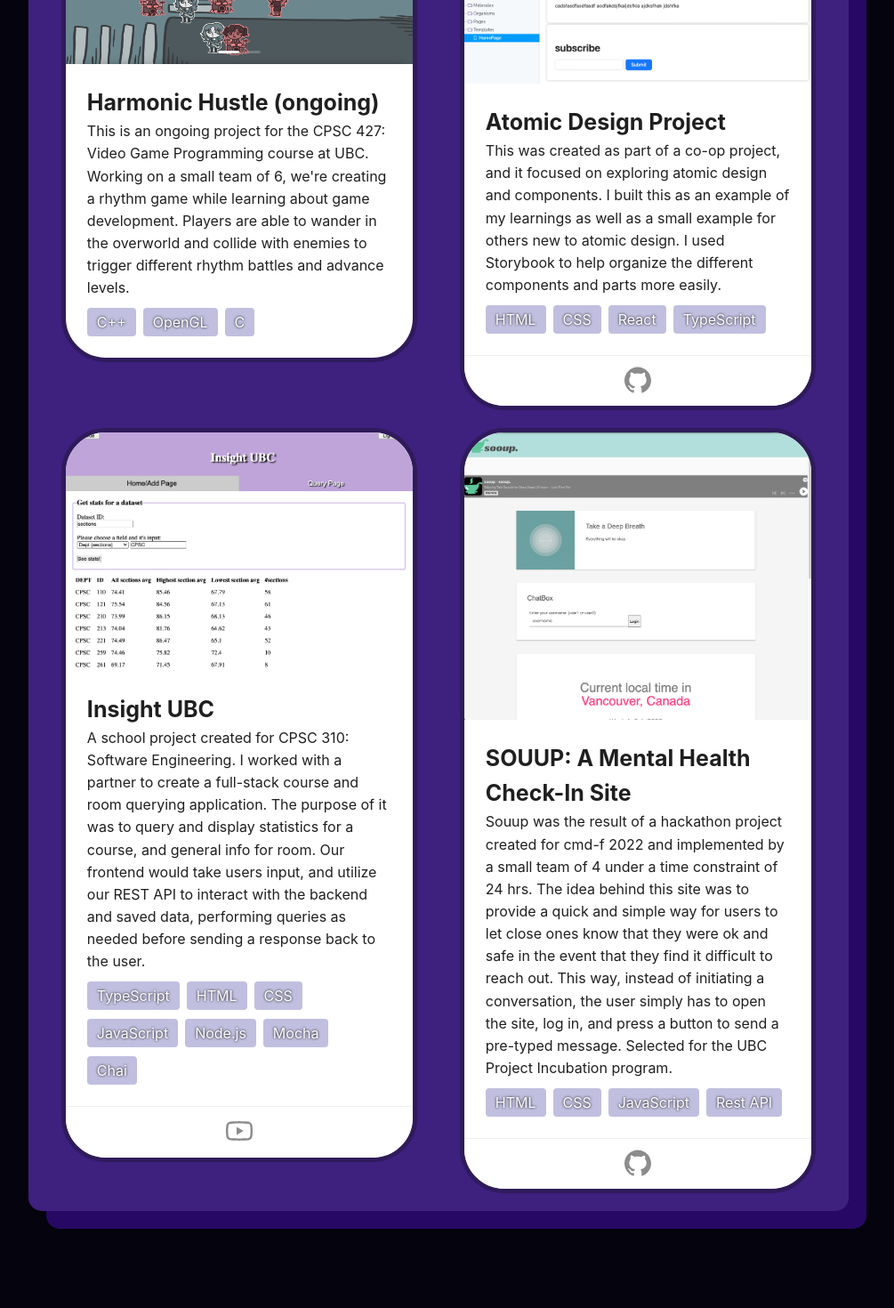
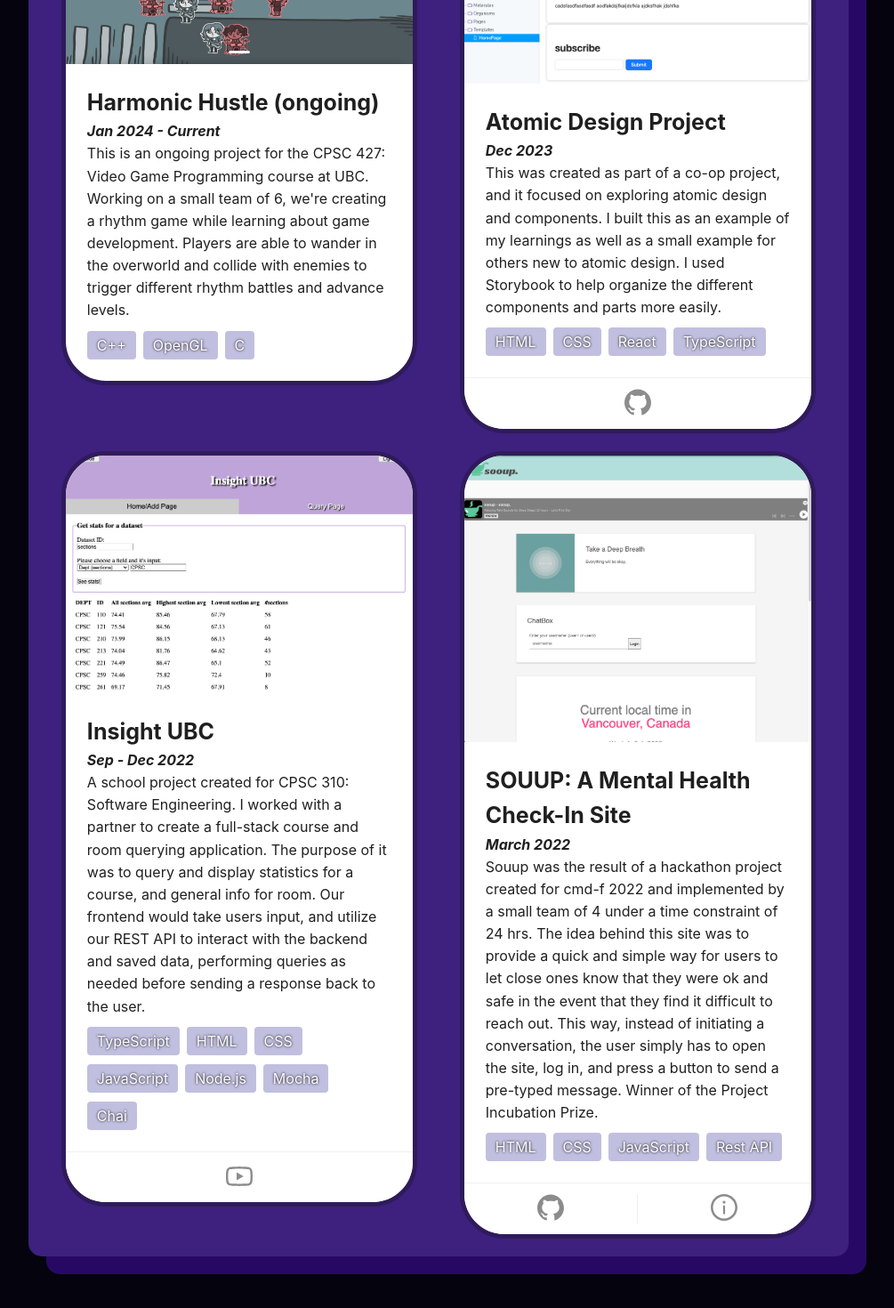
Before and after one commit to tc2780/Personal-Website-v2, a Next.js app: page / in a window 1280 px wide. Shown: the part 2120-3590 px from the top of the page at 89% size, without its empty margins (224-1229 px from the left). Built offline with nearby package versions, Linux system fonts and the light colour scheme.

Commit message:
adding project dates and removing carousel for now

```diff
--- a/src/app/page.tsx
+++ b/src/app/page.tsx
@@ -10,7 +10,7 @@ import { keyframes } from "@emotion/react";
 import dynamic from "next/dynamic";
 import Reveal from "react-awesome-reveal";
 
-
+// https://stackoverflow.com/questions/68596778/next-js-window-is-not-defined
 const DynamicNavBar = dynamic(() => import('@/components/navBar'),   { ssr: false })
 
 const customAnimation = keyframes`
--- a/src/components/featuredProjects/card.tsx
+++ b/src/components/featuredProjects/card.tsx
@@ -40,15 +40,21 @@ const StyledTag = styled(Tag)`
     margin-top: 10px
 `;
 
+const ProjectDates = styled.div`
+    font-weight: bold;
+    font-style: italic;
+`;
+
 export interface CardProps {
     title: string,
+    dates: string,
     cover: React.ReactNode,
     description: string,
     tags: string[],
     actions?: React.ReactNode[];
 };
 
-const Card: React.FC<CardProps> = ({title, cover, description, tags, actions}) => {
+const Card: React.FC<CardProps> = ({title, dates, cover, description, tags, actions}) => {
     return (
         <Fade fraction={0.1}cascade damping={0.05}>
             <StyledCard
@@ -58,6 +64,7 @@ const Card: React.FC<CardProps> = ({title, cover, description, tags, actions}) =
             >
                 <div className="cardTitle">{title}</div>
                 <CardDescription>
+                    <ProjectDates>{dates}</ProjectDates>
                     {description}
                     <br />
                     {
--- a/src/components/featuredProjects/index.tsx
+++ b/src/components/featuredProjects/index.tsx
@@ -1,5 +1,5 @@
 'use client'
-import { GithubOutlined, YoutubeOutlined } from "@ant-design/icons";
+import { GithubOutlined, InfoCircleOutlined, YoutubeOutlined } from "@ant-design/icons";
 import { Carousel, Col, Row, Tooltip } from "antd";
 import React from "react";
 import { Fade } from "react-awesome-reveal";
@@ -90,14 +90,15 @@ const FeaturedProjects: React.FC<{}> = () => {
                     <Col span={12} xs={24} sm={24} md={24} lg={12} xl={12}>
                             <Card
                                 title = {"Harmonic Hustle (ongoing)"}
+                                dates={"Jan 2024 - Current"}
                                 cover={
                                     <Carousel infinite={false}>
-                                        <div>
+                                        {/* <div> */}
                                         <img alt="Harmonic Hustle" src="/images/HarmonicHustle.png" />
-                                        </div>
+                                        {/* </div>
                                         <div>
                                         <img alt="Harmonic Hustle" src="/images/HarmonicHustleBattle.png" />
-                                        </div>
+                                        </div> */}
                                     </Carousel>
                                 }
                                 description = {`
@@ -112,6 +113,7 @@ const FeaturedProjects: React.FC<{}> = () => {
                         <Col span={12} xs={24} sm={24} md={24} lg={12} xl={12}>
                             <Card
                                 title={"Atomic Design Project"}
+                                dates={"Dec 2023"}
                                 cover={<img alt="Atomic Design Project" src="/images/atomicDesignProject.png" />}
                                 description={`
                                     This was created as part of a co-op project, and it focused on
@@ -136,6 +138,7 @@ const FeaturedProjects: React.FC<{}> = () => {
                         <Col span={12} xs={24} sm={24} md={24} lg={12} xl={12}>
                             <Card
                                 title="Insight UBC"
+                                dates={"Sep - Dec 2022"}
                                 cover={<img alt="Insight UBC" src="/images/InsightUBCSite.png" />}
                                 description={`
                                     A school project created for CPSC 310: Software Engineering.
@@ -159,6 +162,7 @@ const FeaturedProjects: React.FC<{}> = () => {
                         <Col span={12} xs={24} sm={24} md={24} lg={12} xl={12}>
                             <Card
                                 title="SOUUP: A Mental Health Check-In Site"
+                                dates={"March 2022"}
                                 cover={<img alt="SOUUP" src="/images/SOUUPSite.png" />}
                                 description={`
                                     Souup was the result of a hackathon project created for cmd-f 2022 and
@@ -167,13 +171,18 @@ const FeaturedProjects: React.FC<{}> = () => {
                                     to let close ones know that they were ok and safe in the event that they
                                     find it difficult to reach out. This way, instead of initiating a
                                     conversation, the user simply has to open the site, log in, and press
-                                    a button to send a pre-typed message. Selected for the UBC Project Incubation program.
+                                    a button to send a pre-typed message. Winner of the Project Incubation Prize.
                                 `}
                                 tags={["HTML", "CSS", "JavaScript", "Rest API"]}
                                 actions={[
                                     <a href="https://github.com/getbreadd/sooup" target="_blank" key = "link">
                                         <GithubOutlined style={{fontSize: "30px"}}/>
-                                    </a>
+                                    </a>,
+                                    <Tooltip title="Devpost Submission" key = "link">
+                                        <a href="https://devpost.com/software/sooup" target="_blank" key = "devpost">
+                                            <InfoCircleOutlined style={{fontSize: "30px"}}/>
+                                        </a>
+                                    </Tooltip>
 
                                 ]}
                             />
```
